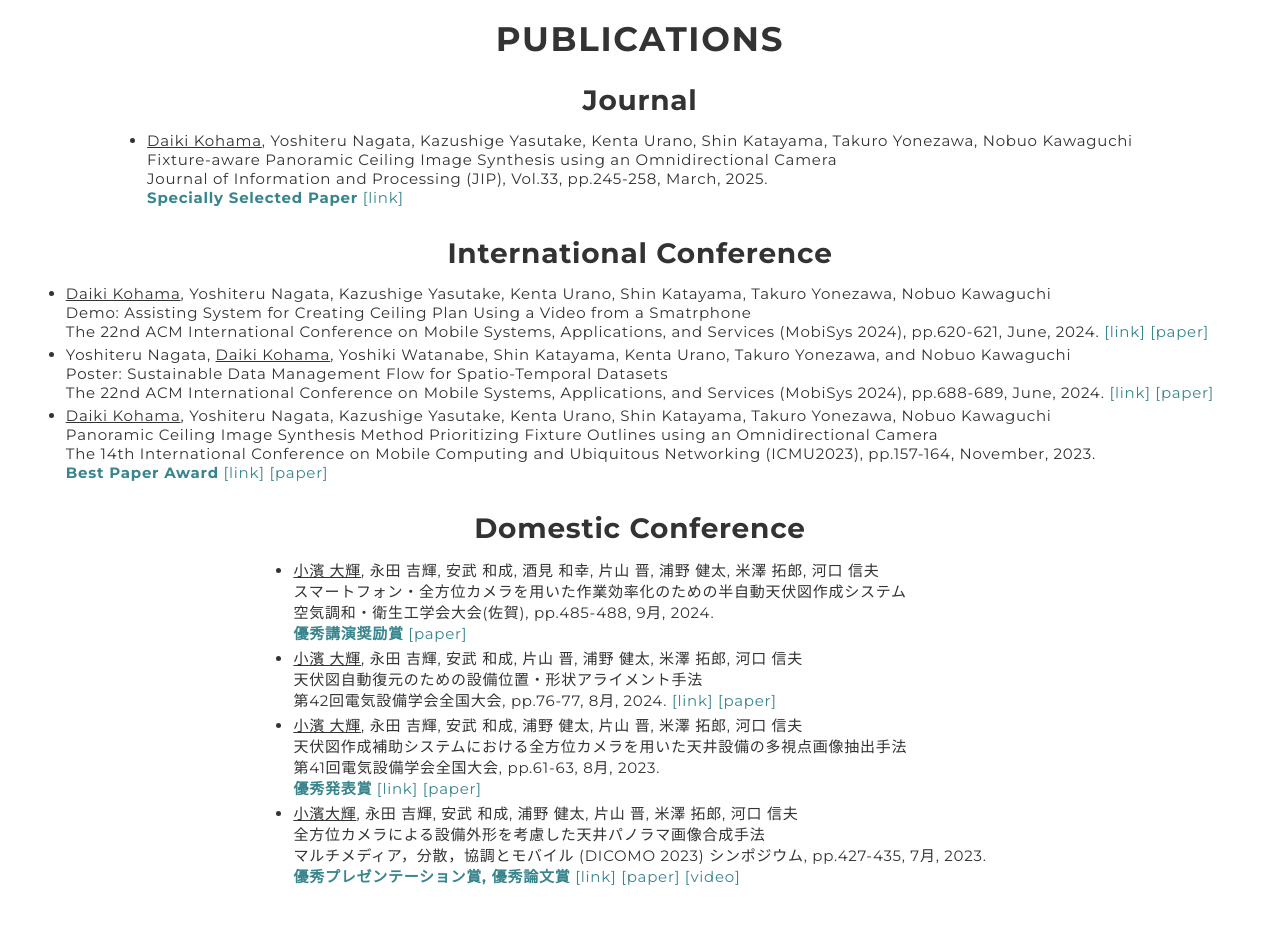
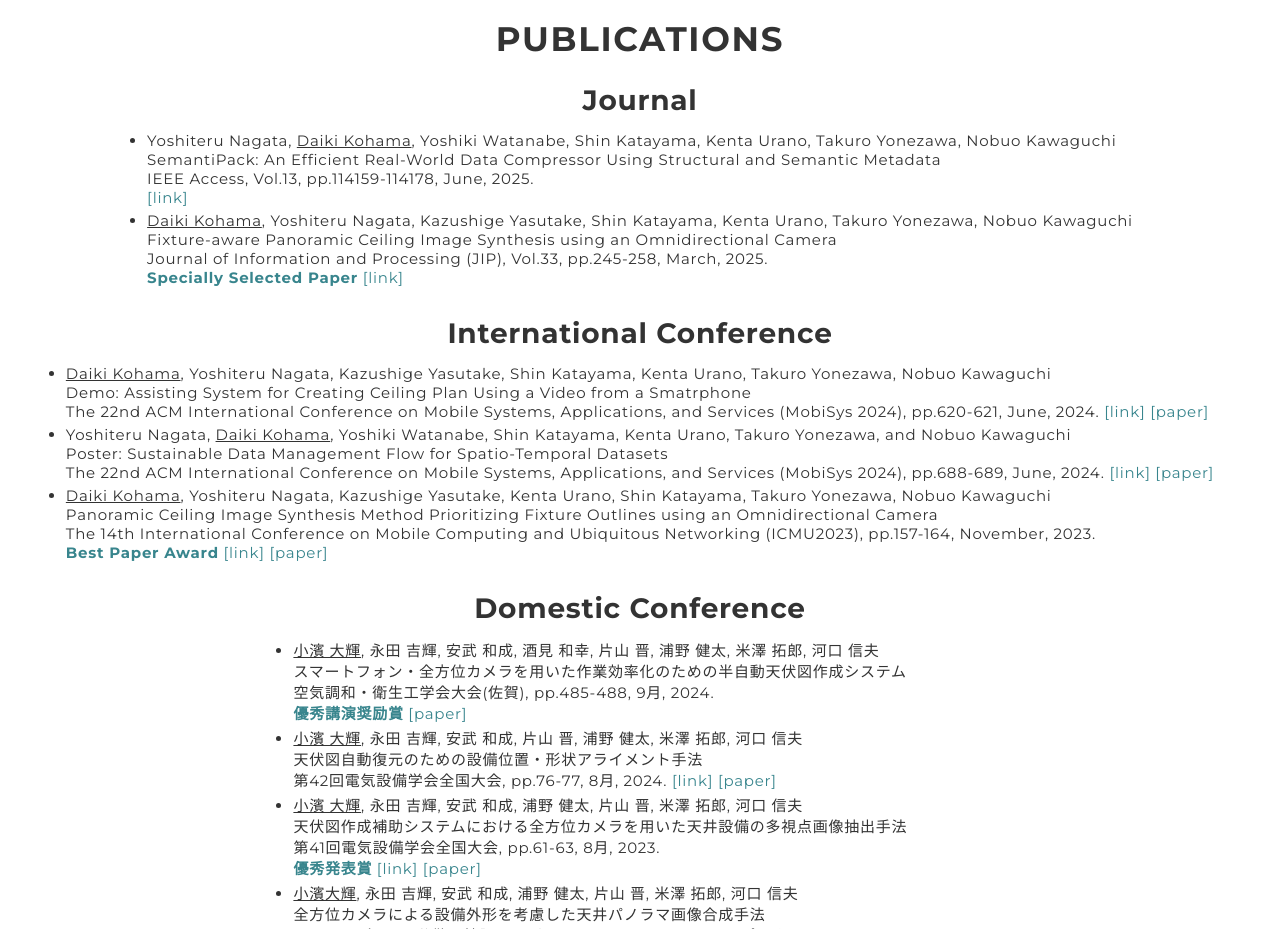
Before and after one commit to daiki-kohama/daiki-kohama.github.io, a plain HTML site: page en/index.html in a window 1280 px wide. Shown: the part 1560-2489 px from the top of the page. Drawn offline with nearby package versions, Linux system fonts and the light colour scheme.

Commit message:
update of teru's IEEE Access and fix author order

```diff
--- a/en/index.html
+++ b/en/index.html
@@ -164,7 +164,14 @@
             <h3 class="sub-title">Journal</h3>
             <ul>
               <li>
-                <u>Daiki Kohama</u>, Yoshiteru Nagata, Kazushige Yasutake, Kenta Urano, Shin Katayama, Takuro Yonezawa,
+                Yoshiteru Nagata, <u>Daiki Kohama</u>, Yoshiki Watanabe, Shin Katayama, Kenta Urano, Takuro Yonezawa,
+                Nobuo Kawaguchi<br>
+                SemantiPack: An Efficient Real-World Data Compressor Using Structural and Semantic Metadata<br>
+                IEEE Access, Vol.13, pp.114159-114178, June, 2025.<br>
+                <a href="https://ieeexplore.ieee.org/document/11053835" target="_blank">[link]</a>
+              </li>
+              <li>
+                <u>Daiki Kohama</u>, Yoshiteru Nagata, Kazushige Yasutake, Shin Katayama, Kenta Urano, Takuro Yonezawa,
                 Nobuo Kawaguchi<br>
                 Fixture-aware Panoramic Ceiling Image Synthesis using an Omnidirectional Camera<br>
                 Journal of Information and Processing (JIP), Vol.33, pp.245-258, March, 2025.<br>
@@ -179,7 +186,7 @@
             <h3 class="sub-title">International Conference</h3>
             <ul>
               <li>
-                <u>Daiki Kohama</u>, Yoshiteru Nagata, Kazushige Yasutake, Kenta Urano, Shin Katayama, Takuro Yonezawa,
+                <u>Daiki Kohama</u>, Yoshiteru Nagata, Kazushige Yasutake, Shin Katayama, Kenta Urano, Takuro Yonezawa,
                 Nobuo Kawaguchi<br>
                 Demo: Assisting System for Creating Ceiling Plan Using a Video from a Smatrphone<br>
                 The 22nd ACM International Conference on Mobile Systems, Applications, and Services (MobiSys 2024),
```
Also changed, not shown: index.html (+9 -2 lines).
